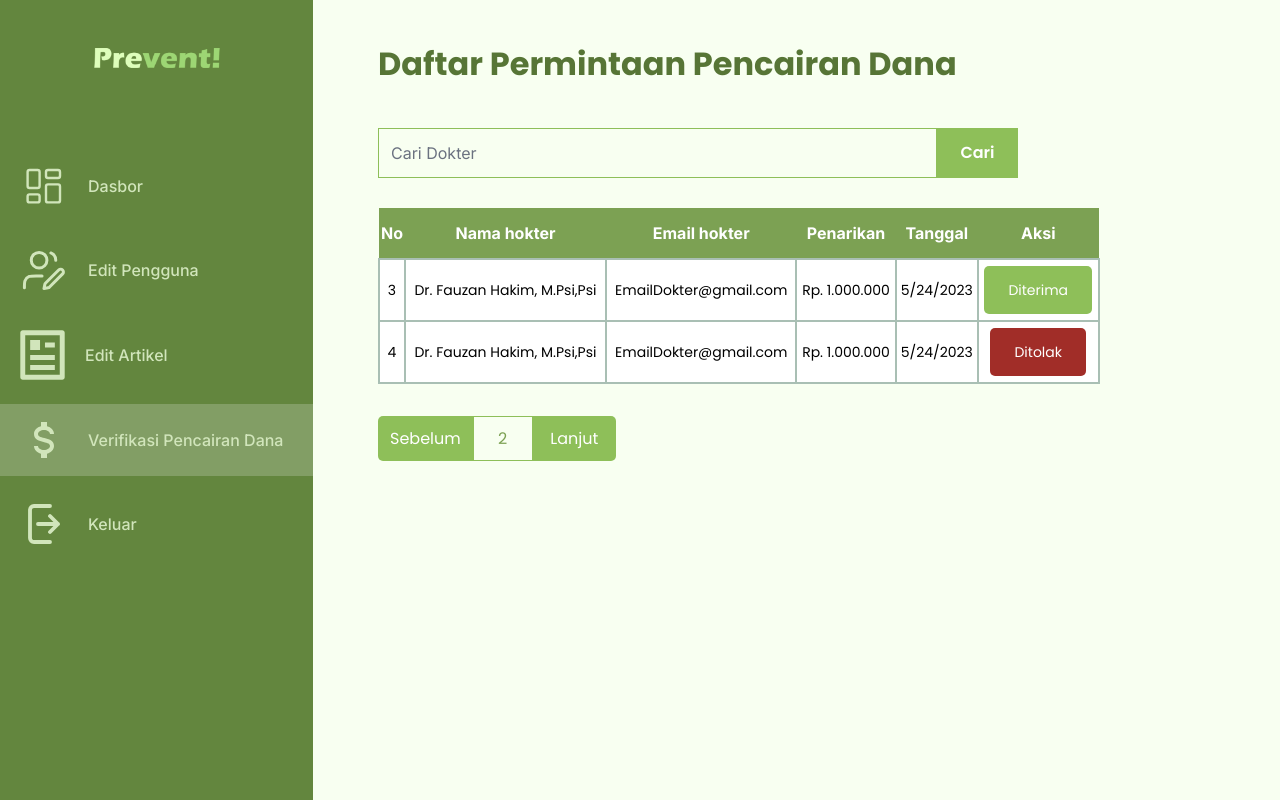
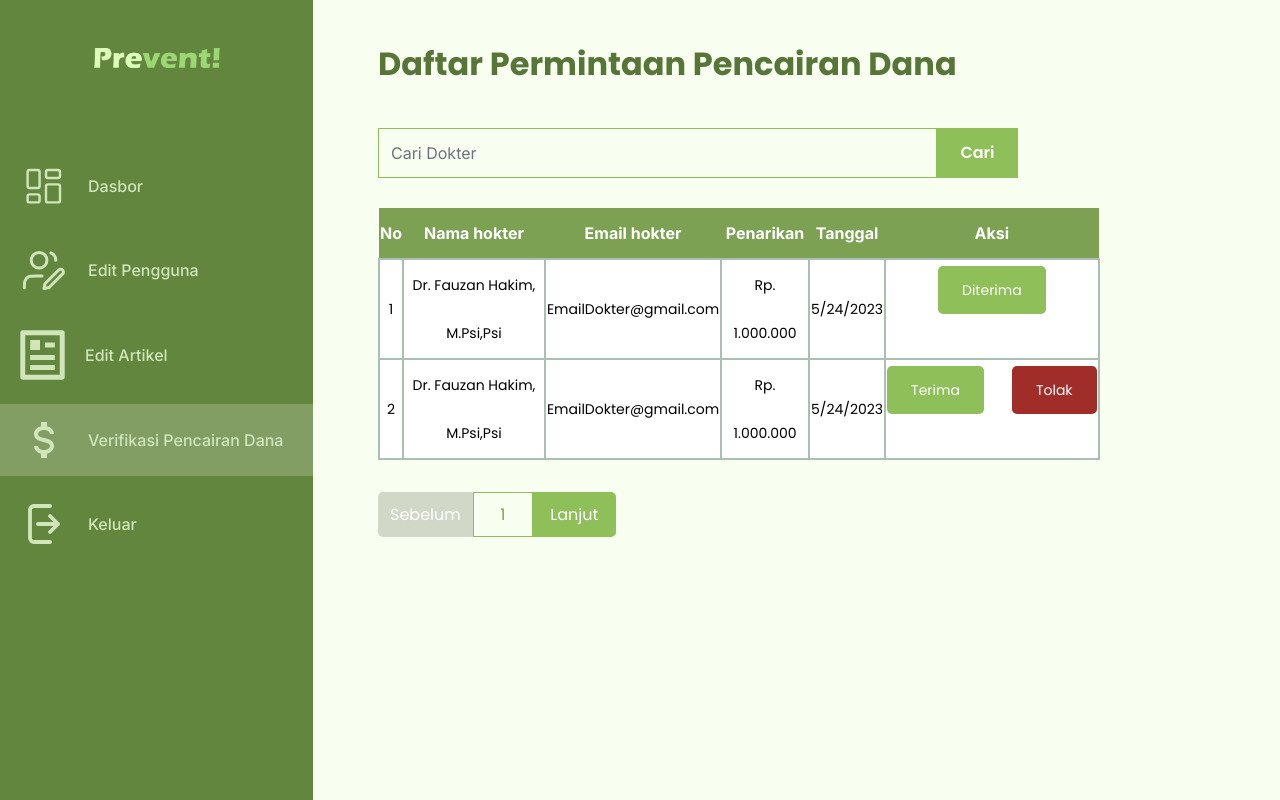
Before and after one commit to danargh/capstone-deploy-testing, a Next.js app: page /dashboard-admin/req-withdraw in a window 1280 px wide. Built offline with nearby package versions, Linux system fonts and the light colour scheme.

Commit message:
fix: fixed Pagination not working properly

```diff
--- a/app/dashboard-admin/req-withdraw/page.jsx
+++ b/app/dashboard-admin/req-withdraw/page.jsx
@@ -41,8 +41,10 @@ const dataDokter = [
 
 export default function ReqWithdraw() {
    const [dokter, setDokter] = useState(dataDokter);
-   const [currentPage, setCurrentPage] = useState(2);
+   const [currentPage, setCurrentPage] = useState(1);
    const [itemsPerPage] = useState(2);
+
+   const totalpages = (dokter.length/itemsPerPage);
 
    const PaginatedData = () => {
       const startIndex = (currentPage - 1) * itemsPerPage;
@@ -150,7 +152,7 @@ export default function ReqWithdraw() {
                   </tbody>
                </table>
                <div className="flex justify-start mt-8">
-                  <PaginationAlt currentPage={currentPage} totalItems={dokter.length} itemsPerPage={itemsPerPage} onPageChange={handlePageChange} />
+                  <PaginationAlt currentPage={currentPage} totalPages={totalpages} onPageChange={handlePageChange} />
                </div>
             </section>
          </SidebarAdmin>
```
